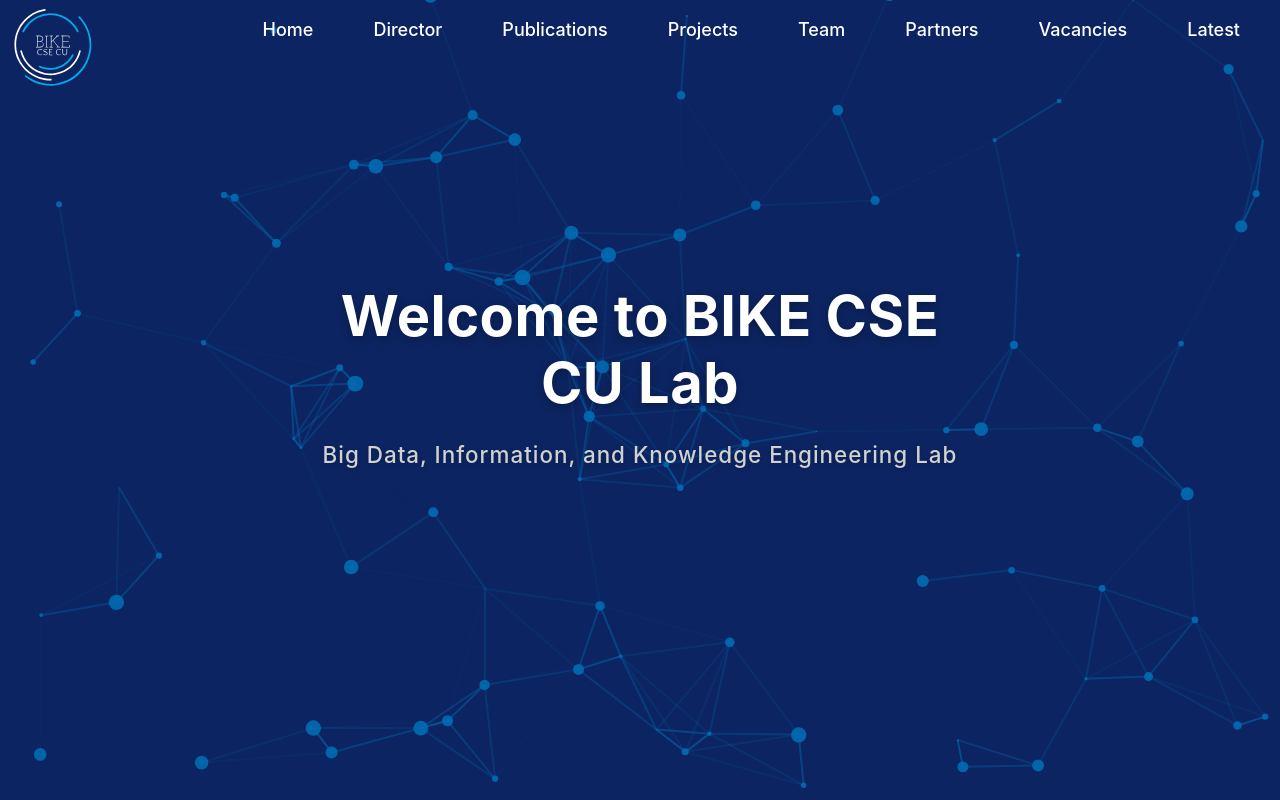
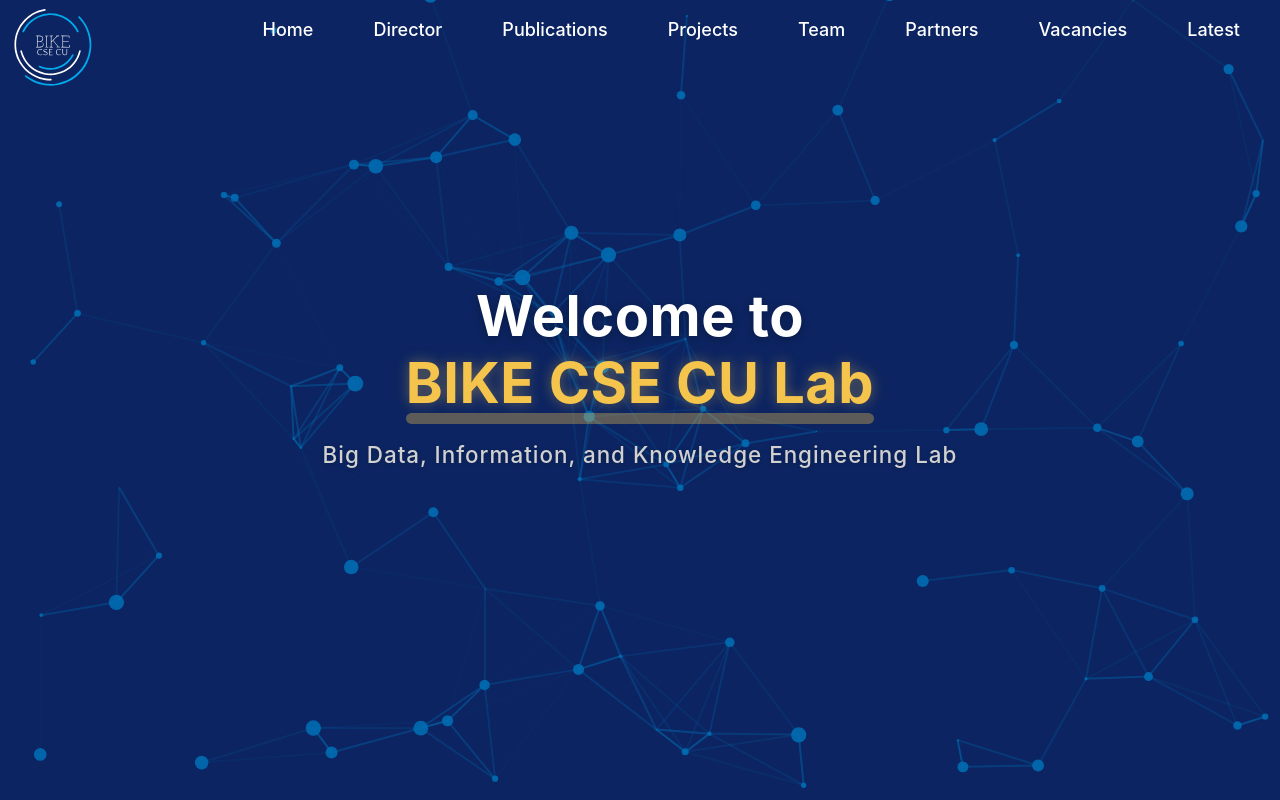
Before and after one commit to Brainless-Loco/bike-portfolio, a React (Create React App) app: page / in a window 1280 px wide. Shown: the top 800 px of the page. Built offline with nearby package versions, Linux system fonts and the light colour scheme; no server answers; the database is empty.

Commit message:
Minor UI Updates

```diff
--- a/src/Components/Home/AboutSection/About.js
+++ b/src/Components/Home/AboutSection/About.js
@@ -4,11 +4,7 @@ import './About.css';
 const About = () => {
     return (
         <div className="about-section">
-            <div className="row inner-div-of-about-section" style={{ display: 'flex', alignItems: 'center', justifyContent: 'center' }}>
-                <div className="col-lg-4 p-4">
-                    <img src="./Image/logo.png" className="about-image" alt="BIKE Logo" />
-                </div>
-                <div className="col-lg-8">
+            <div className="col-12 text-center mb-4">
                     <h1 className="text-left display-4 mb-2 font-weight-bold" style={{ color: '#102772', borderBottom: '4px solid #102772', fontSize: '32px' }}>
                         About BIKE Lab
                     </h1>
@@ -21,6 +17,14 @@ const About = () => {
                         conducts research in the fields of data, information, and knowledge engineering, with an emphasis on the data/information/knowledge lifecycle within data-intensive systems.
                         Our primary focus areas include <strong>Big (Linked) data management, integration, analysis, knowledge graph generation, and exploration</strong>.
                     </p>
+                </div>
+            <div className="row inner-div-of-about-section" style={{ display: 'flex', alignItems: 'center', justifyContent: 'center' }}>
+
+
+                <div className="col-lg-4 p-4">
+                    <img src="./Image/logo.png" className="about-image" alt="BIKE Logo" />
+                </div>
+                <div className="col-lg-8">
 
                     <div className="info-section mt-4 p-4" style={{ backgroundColor: "#f4f6f9", borderLeft: "5px solid #102772", borderRadius: "8px", fontSize: '20px', fontWeight: 500 }}>
                         <p><strong style={{ color: "#0c2461", fontWeight: 800 }}>Vision:</strong> Providing data-driven solutions for societal challenges.</p>
--- a/src/Pages/Home/Home.css
+++ b/src/Pages/Home/Home.css
@@ -33,6 +33,50 @@
     text-shadow: 0 2px 8px rgba(0, 0, 0, 0.3);
 }
 
+.middle-center .welcome-heading{
+    animation: welcomeFadeIn 1.1s ease-out forwards;
+}
+
+.highlighted-text{
+    color: #f5c44d;
+    position: relative;
+    display: inline-block;
+    animation: highlightPulse 3s ease-in-out infinite;
+}
+
+.highlighted-text::after{
+    content: "";
+    position: absolute;
+    left: 0;
+    bottom: 0.15em;
+    width: 100%;
+    height: 0.2em;
+    bottom: -10%;
+    background: rgba(245, 196, 77, 0.35);
+    border-radius: 999px;
+    z-index: -1;
+}
+
+@keyframes welcomeFadeIn{
+    from{
+        opacity: 0;
+        transform: translateY(15px);
+    }
+    to{
+        opacity: 1;
+        transform: translateY(0);
+    }
+}
+
+@keyframes highlightPulse{
+    0%, 100%{
+        text-shadow: 0 0 12px rgba(245, 196, 77, 0.35);
+    }
+    50%{
+        text-shadow: 0 0 18px rgba(245, 196, 77, 0.6);
+    }
+}
+
 .Welcome-note{
     color: rgb(209, 209, 208);
     font-size: 1.4rem;
--- a/src/Pages/Home/Home.js
+++ b/src/Pages/Home/Home.js
@@ -8,21 +8,7 @@ import OthersComments from '../../Components/Home/OthersComments/OthersComment';
 import ContactUs from '../../Components/Home/ContactUs/ContactUs';
 import ActivitiesTimeline from '../../Components/Home/ActivitiesTimeline/ActivitiesTimeline';
 
-const Home = ({setNonHomePath}) => {
-
-    useEffect(()=>{
-        setNonHomePath(false)
-
-    },[setNonHomePath])
-
-    useEffect(() => {
-        const script = document.createElement('script');
-        script.src = 'https://cdn.jsdelivr.net/particles.js/2.0.0/particles.min.js';
-        script.async = true;
-        script.onload = () => {
-            if (window.particlesJS) {
-                window.particlesJS('homeBackground', {
-                    particles: {
+const particles = {
     number: {
         value: 80,
         density: {
@@ -60,8 +46,9 @@ const Home = ({setNonHomePath}) => {
         out_mode: 'out',
         bounce: false
     }
-                    },
-                    interactivity: {
+}
+
+const interactivity = {
     detect_on: 'canvas',
     events: {
         onhover: {
@@ -85,7 +72,24 @@ const Home = ({setNonHomePath}) => {
             particles_nb: 4
         }
     }
-                    },
+}
+
+const Home = ({ setNonHomePath }) => {
+
+    useEffect(() => {
+        setNonHomePath(false)
+
+    }, [setNonHomePath])
+
+    useEffect(() => {
+        const script = document.createElement('script');
+        script.src = 'https://cdn.jsdelivr.net/particles.js/2.0.0/particles.min.js';
+        script.async = true;
+        script.onload = () => {
+            if (window.particlesJS) {
+                window.particlesJS('homeBackground', {
+                    particles: particles,
+                    interactivity: interactivity,
                     retina_detect: true
                 });
             }
@@ -107,22 +111,22 @@ const Home = ({setNonHomePath}) => {
             <div className="home-first">
                 <div id='homeBackground'></div>
                 <div className="middle-center text-center">
-                    <h1 className="text-white pb-0">Welcome to BIKE CSE CU Lab</h1>
+                    <h1 className="text-white pb-0 welcome-heading">Welcome to <span className="highlighted-text">BIKE CSE CU Lab</span> </h1>
                     <p className="Welcome-note">
                         Big Data, Information, and Knowledge Engineering Lab
                     </p>
-                    <br/>
+                    <br />
                     {/* <Link to="/Join-us" className="join-us-button">Connect with us</Link> */}
                 </div>
 
             </div>
-            <About/>
-            <Count/>
+            <About />
+            <Count />
             {/* <HomeEvents/> */}
-            <HomeCurrentResearchers/>
+            <HomeCurrentResearchers />
             <ActivitiesTimeline />
-            <OthersComments/>
-            <ContactUs/>
+            <OthersComments />
+            <ContactUs />
         </div>
     );
 };
```
Lines whose indentation alone changed are shown as unchanged.
